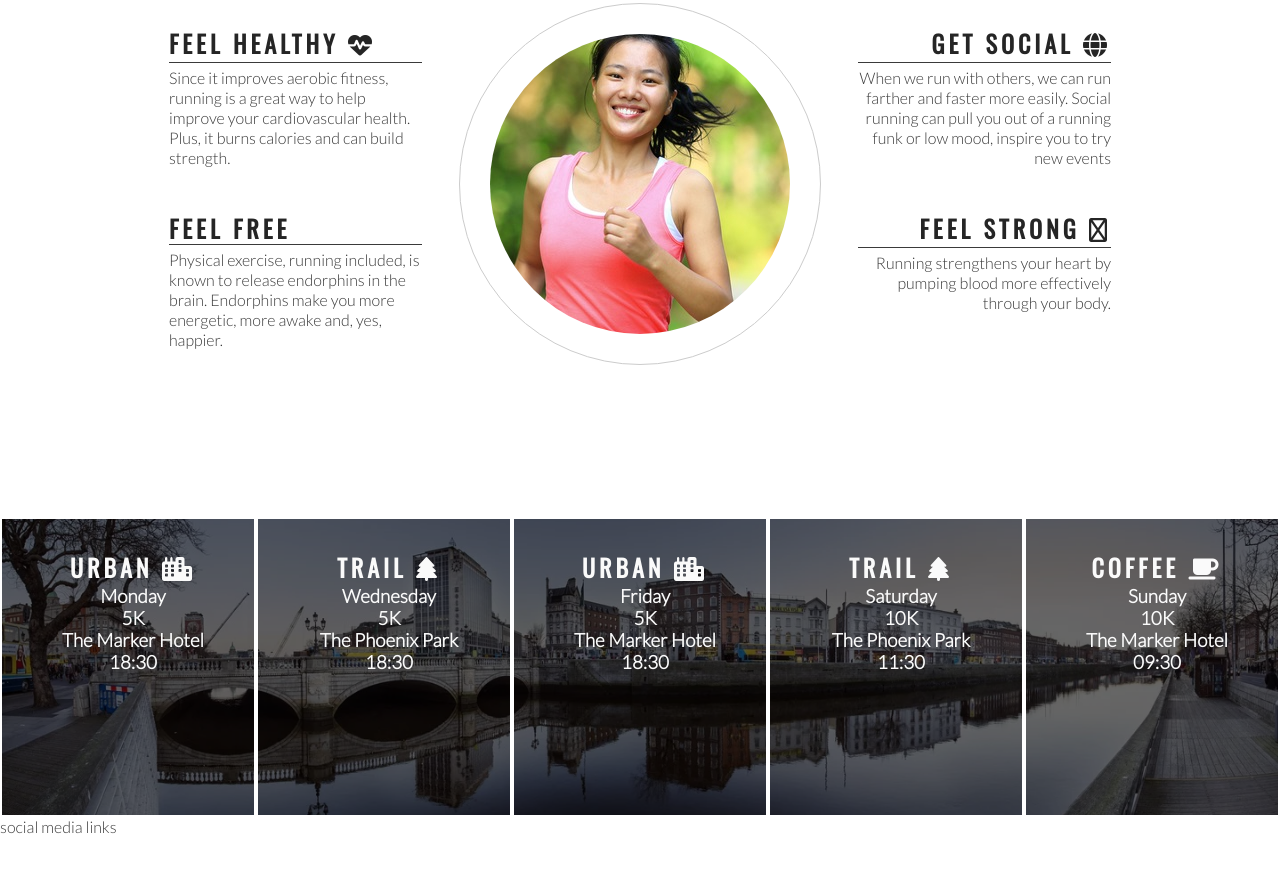
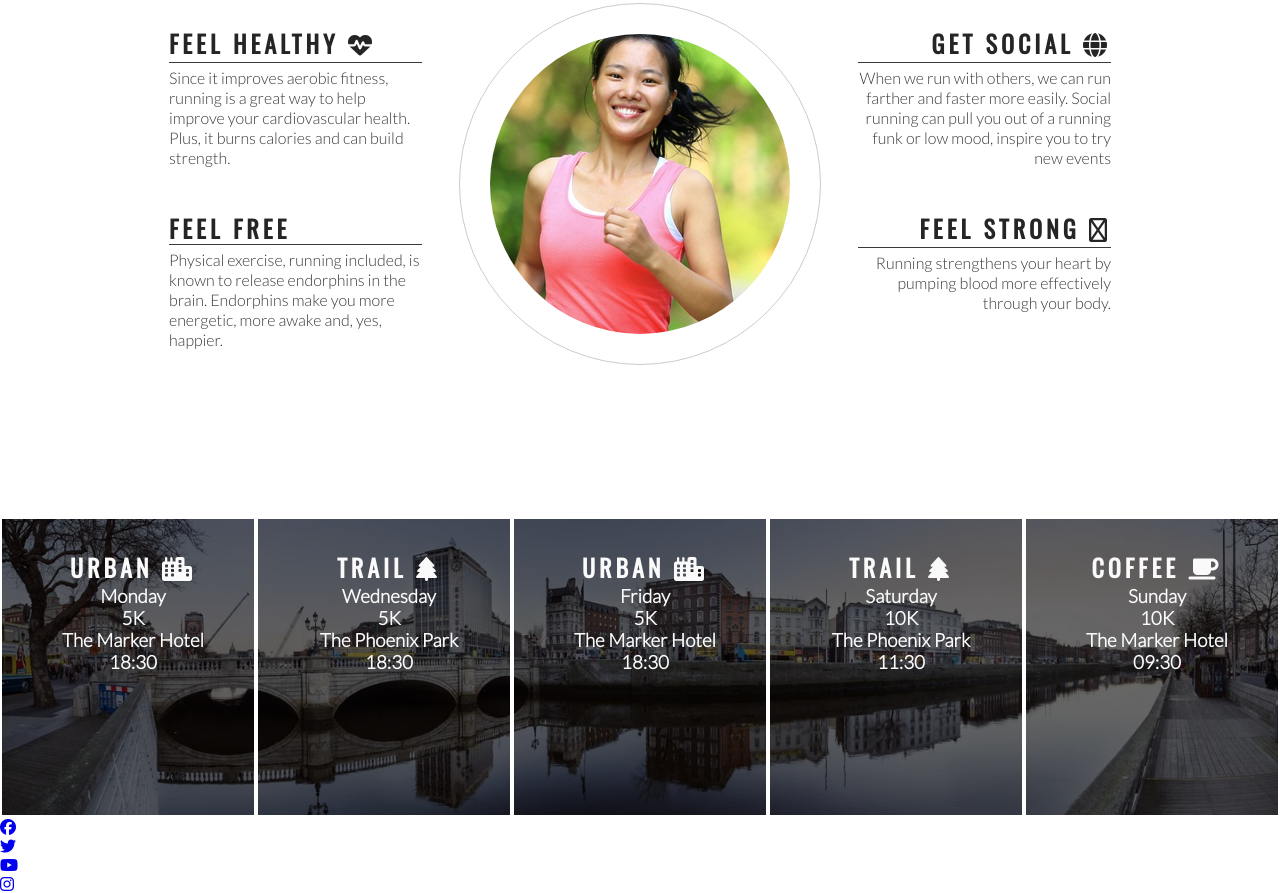
Before and after one commit to PjHurtig/love-running, a plain HTML site: page index.html in a window 1280 px wide. Shown: the part 778-1671 px from the top of the page. Before the commit the page ends 1614 px from the top, so only its background shows below. Drawn offline with nearby package versions, Linux system fonts and the light colour scheme; some icons are missing.

Commit message:
add social links

```diff
--- a/index.html
+++ b/index.html
@@ -118,7 +118,28 @@
         </div>
     </section>
     <footer>
-        social media links
+        <ul>
+            <li>
+                <a href="https://facebook.com" target="_blank" rel="noopener" aria-label="visit facebook (open in new tab)">
+                    <i class="fa-brands fa-facebook"></i>
+                </a>
+            </li>
+            <li>
+                <a href="https://twitter.com" target="_blank" rel="noopener" aria-label="visit twitter (open in new tab)">
+                    <i class="fa-brands fa-twitter"></i>
+                </a>
+            </li>
+            <li>
+                <a href="https://youtube.com" target="_blank" rel="noopener" aria-label="visit youtube (open in new tab)">
+                    <i class="fa-brands fa-youtube"></i>
+                </a>
+            </li>
+            <li>
+                <a href="https://instagram.com" target="_blank" rel="noopener" aria-label="visit instagram (open in new tab)">
+                    <i class="fa-brands fa-instagram"></i>
+                </a>
+            </li>
+        </ul>
     </footer>
     <!-- fontawesome script -->
     <script src="https://kit.fontawesome.com/c988ad8ef7.js" crossorigin="anonymous"></script>
```
